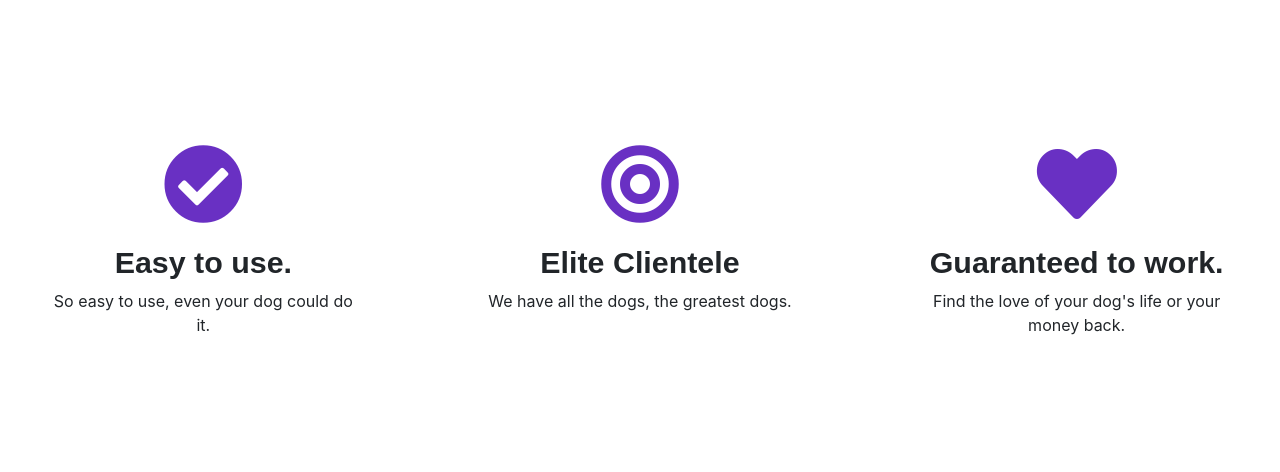
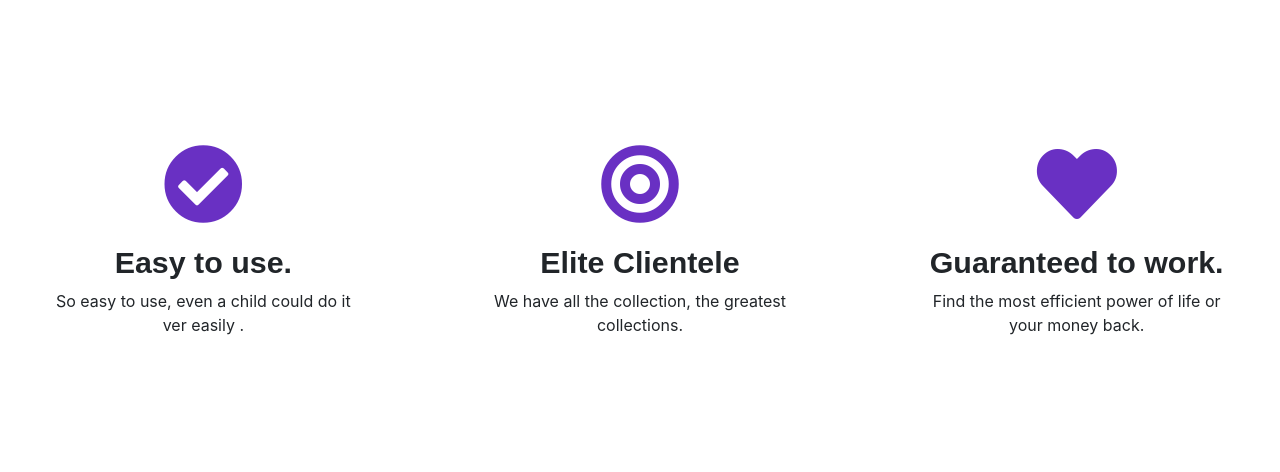
Before and after one commit to shamsenurshanto/solar_panel, a plain HTML site: page index.html in a window 1280 px wide. Shown: the part 501-973 px from the top of the page. Drawn offline with nearby package versions, Linux system fonts and the light colour scheme; a web font is replaced by a local one.

Commit message:
Update index.html

```diff
--- a/index.html
+++ b/index.html
@@ -85,20 +85,20 @@
       <div class="feature-box col-lg-4">
         <i class="iconss fas fa-check-circle fa-5x"></i>
         <h3 class="hthird">Easy to use.</h3>
-        <p>So easy to use, even your dog could do it.</p>
+        <p>So easy to use, even a child could do it ver easily .</p>
       </div>
 
       <div class="feature-box col-lg-4">
         <i class=" iconss fas fa-bullseye fa-5x"></i>
         <h3 class="hthird">Elite Clientele</h3>
-        <p>We have all the dogs, the greatest dogs.</p>
+        <p>We have all the collection, the greatest collections.</p>
 
       </div>
 
       <div class="feature-box col-lg-4">
         <i class="iconss fas fa-heart fa-5x"></i>
         <h3 class="hthird">Guaranteed to work.</h3>
-        <p>Find the love of your dog's life or your money back.</p>
+        <p>Find the most efficient power of life or your money back.</p>
 
       </div>
     </div>
```
